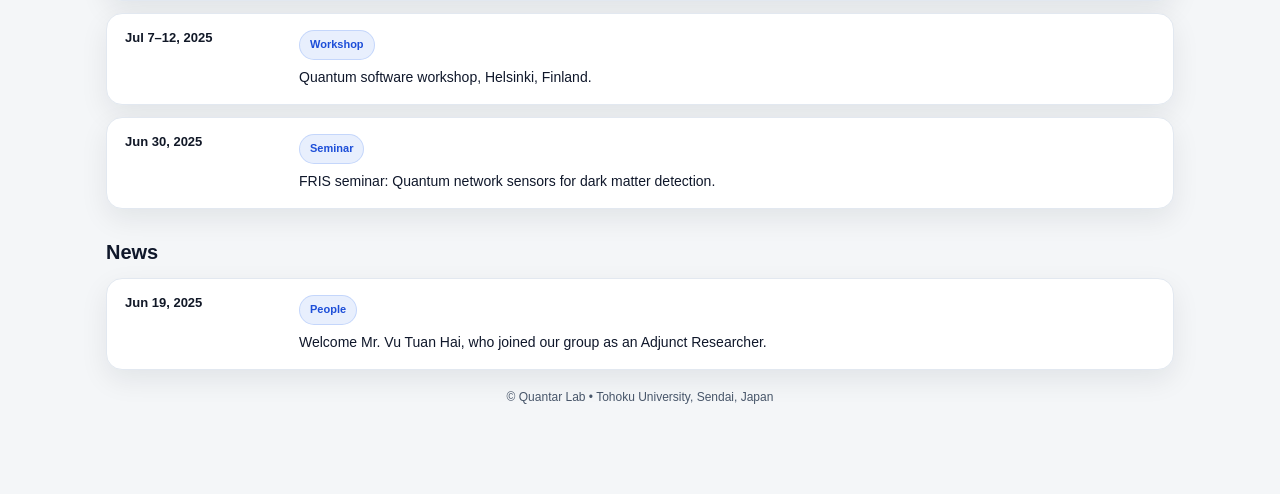
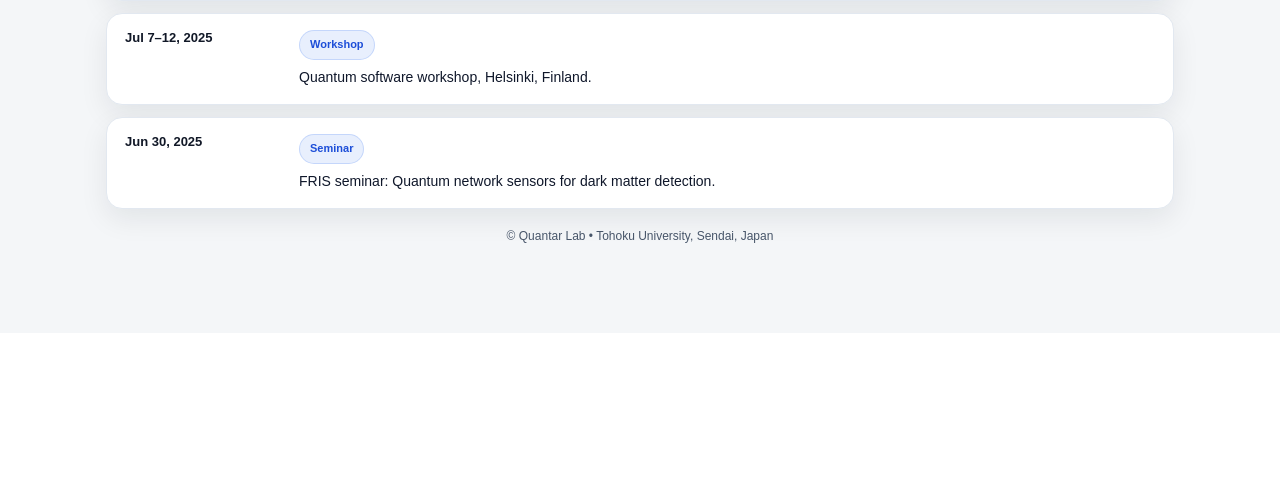
Before and after one commit to echkon/quantumLab, a Django app: page /users/event/ in a window 1280 px wide. Shown: the part 654-1148 px from the top of the page. After the commit the page ends 897 px from the top, so only its background shows below. Run offline with Django 5.2, Linux system fonts and the light colour scheme.

Commit message:
add something new

```diff
--- a/users/templates/event.html
+++ b/users/templates/event.html
@@ -246,17 +246,6 @@
       </div>
     </div>
 
-    <!-- News -->
-    <h2>News</h2>
-    <div class="list">
-      <div class="item">
-        <div class="date">Jun 19, 2025</div>
-        <div class="desc">
-          <span class="tag">People</span><br>
-          Welcome Mr. Vu Tuan Hai, who joined our group as an Adjunct Researcher.
-        </div>
-      </div>
-    </div>
 
     <div class="footer">
       © Quantar Lab • Tohoku University, Sendai, Japan
```
